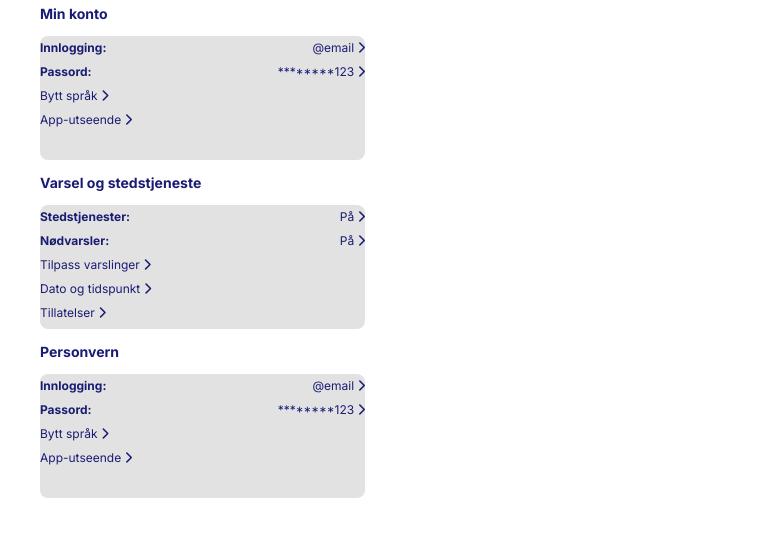
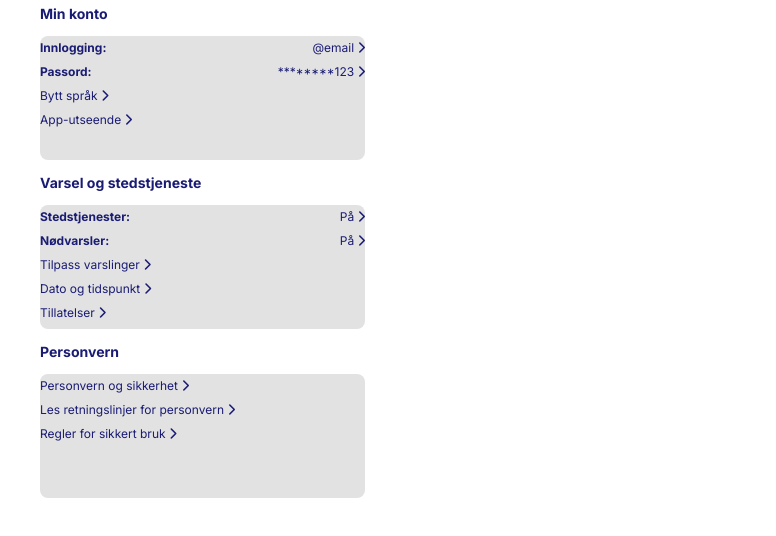
Before and after one commit to marteblandhoel/MIX114, a plain HTML site: page innstillinger/innstillinger.html in a window 1280 px wide. Shown: the part 92-628 px from the top of the page, without its empty margins (0-776 px from the left). Drawn offline with Linux system fonts and the light colour scheme; files whose address does not match are found by name.

Commit message:
endret html og css innstillimger

```diff
--- a/innstillinger/innstillinger.html
+++ b/innstillinger/innstillinger.html
@@ -66,20 +66,15 @@
     <div class="min_konto"><h3>Personvern</h3></div>
     <div class="personvern_innhold">
       <div class="tekst_i_boks">
-        <div class="linje1">
-            <p class="innlogg">Innlogging:</p>
-            <p class="innlogg_svar">@email <i class="fa-solid fa-chevron-right"></i></p>
-        </div>
-        <div class="linje2">
-          <p class="passord">Passord:</p>
-          <p class="passord_svar">********123 <i class="fa-solid fa-chevron-right"></i></p>
-      </div>
-      <div class="linje3">
-        <p class="bytt_spåk">Bytt språk <i class="fa-solid fa-chevron-right"></i></p>
+      <div class="linje10">
+        <p class="pers_sikkerhet">Personvern og sikkerhet <i class="fa-solid fa-chevron-right"></i></p>
     </div>
-    <div class="linje4">
-        <p class="app_utseende">App-utseende <i class="fa-solid fa-chevron-right"></i></p>
+    <div class="linje11">
+        <p class="les_retnings">Les retningslinjer for personvern <i class="fa-solid fa-chevron-right"></i></p>
     </div>
+    <div class="linje12">
+      <p class="regler_sikkert">Regler for sikkert bruk <i class="fa-solid fa-chevron-right"></i></p>
+  </div>
     </div>
   </div>
  </div>
```
